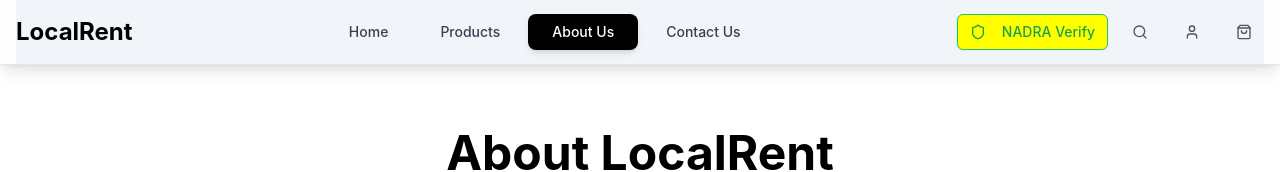
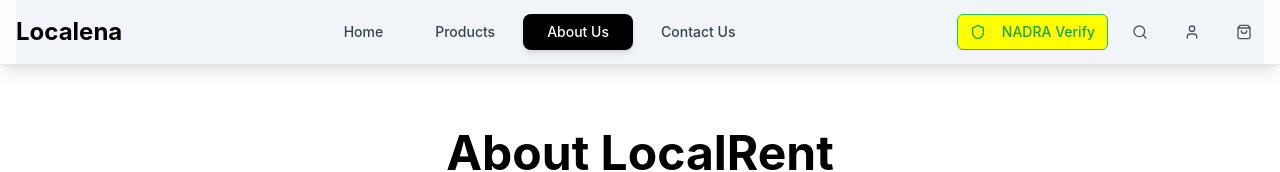
Before and after one commit to Mousa-Wazir/webflow-commerce-spark, a React (Vite) app: page /about in a window 1280 px wide. Shown: the top 172 px of the page. Built offline with nearby package versions, Linux system fonts and the light colour scheme.

Commit message:
Visual edit in Lovable
Edited UI in Lovable

```diff
--- a/src/components/Header.tsx
+++ b/src/components/Header.tsx
@@ -39,9 +39,7 @@ export function Header() {
         <div className="flex items-center justify-between h-16 bg-slate-100">
           {/* Logo */}
           <div className="flex-shrink-0">
-            <button onClick={() => navigate('/')} className="text-2xl font-bold text-black">
-              LocalRent
-            </button>
+            <button onClick={() => navigate('/')} className="text-2xl font-bold text-black">Localena</button>
           </div>
 
           {/* Desktop Navigation */}
```
